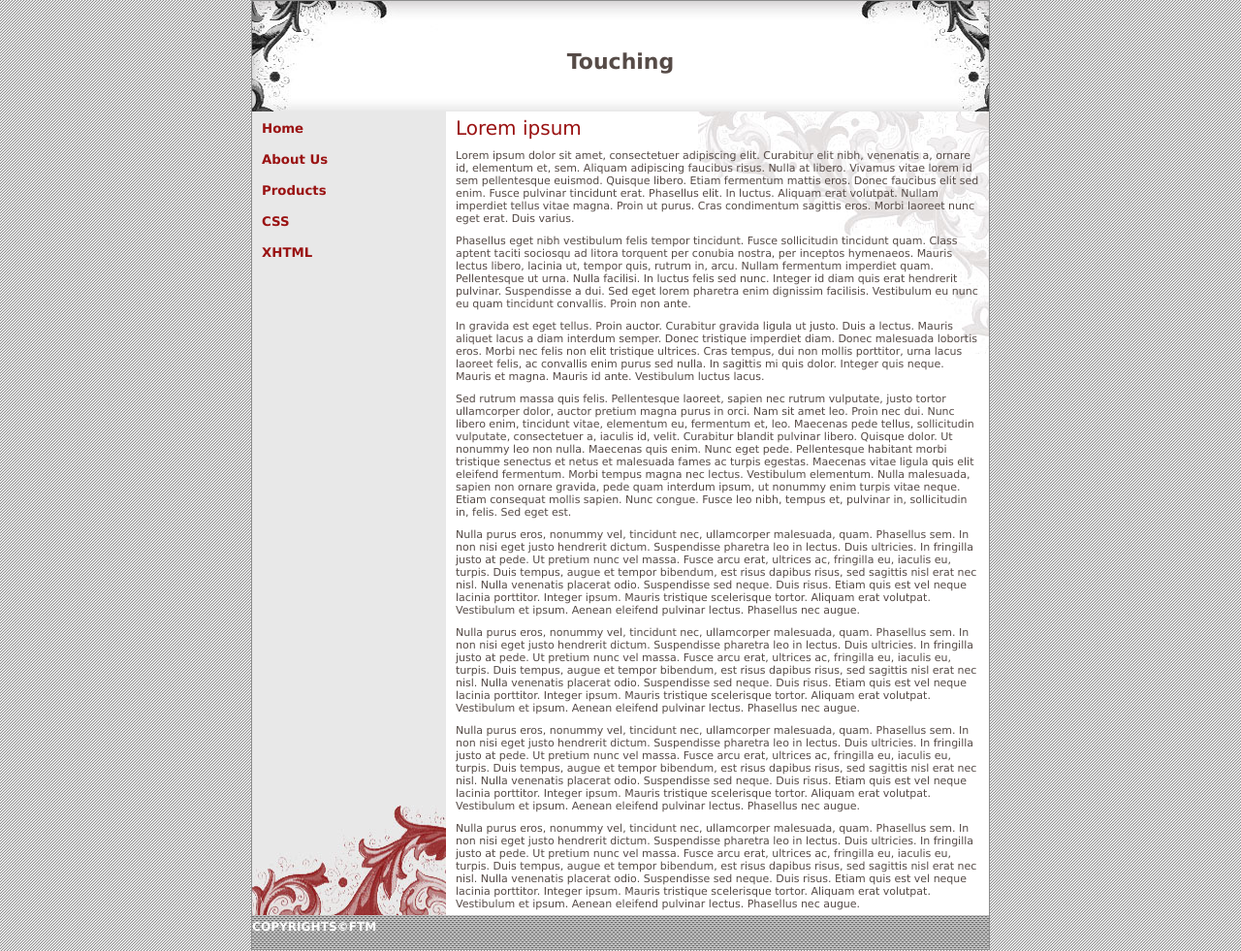
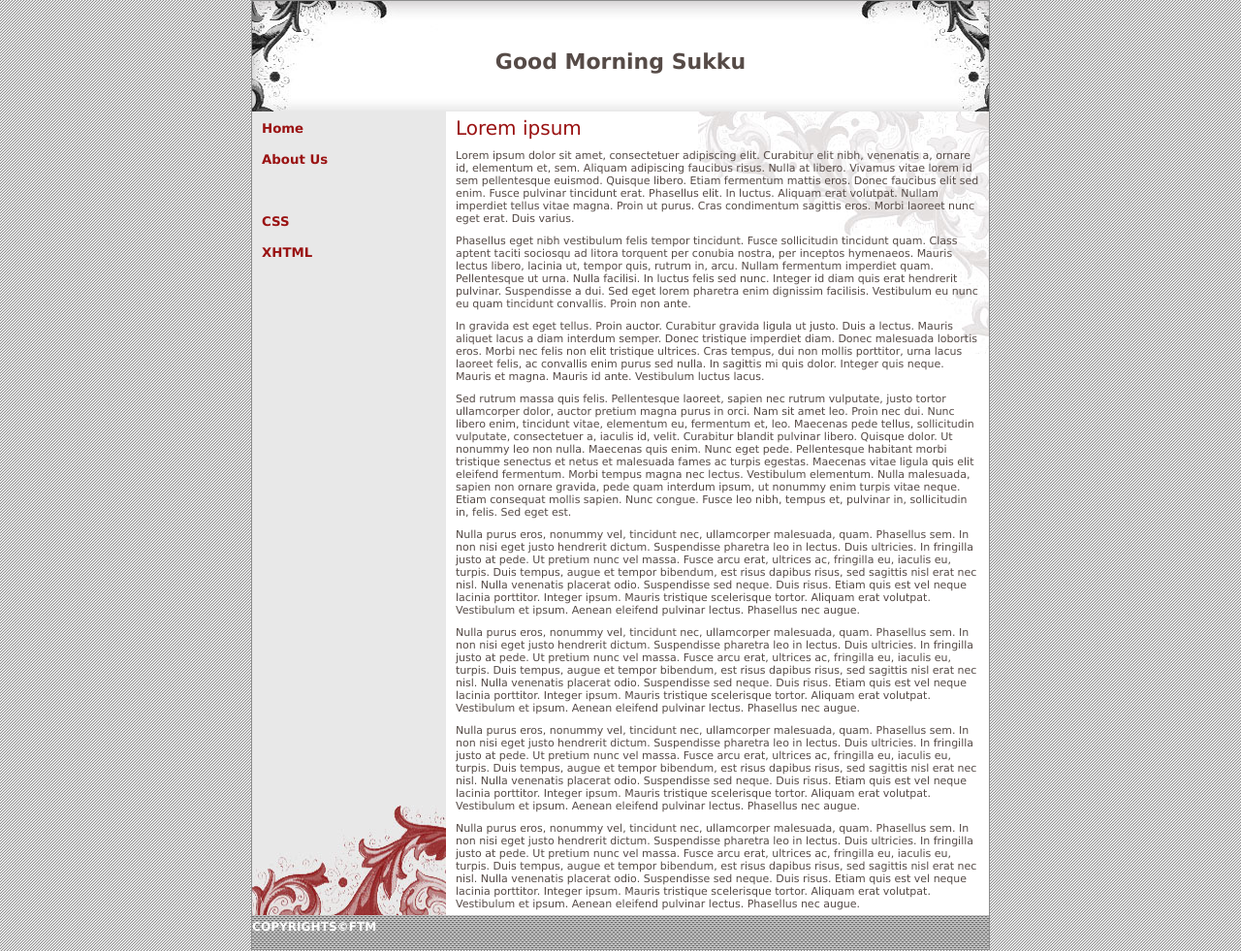
Before and after one commit to vijay1432/https-github.com-mourngrym1969-static, a plain HTML site: page index.html in a window 1280 px wide. Shown: the whole page at 97% size. Drawn offline with Linux system fonts and the light colour scheme.

Commit message:
added some content

```diff
--- a/index.html
+++ b/index.html
@@ -1,9 +1,9 @@
 <!DOCTYPE html PUBLIC "-//W3C//DTD XHTML 1.0 Transitional//EN" "http://www.w3.org/TR/xhtml1/DTD/xhtml1-transitional.dtd">
 <html xmlns="http://www.w3.org/1999/xhtml" xml:lang="en" lang="en">
 <head>
-<title>welcome</title>
+<title>Welcome Sukku</title>
 <meta http-equiv="content-type" content="text/html;charset=utf-8" />
-<meta name="author" content="fatma.hassan@gmail.com" />
+<meta name="author" content="ramesh@gmail.com" />
 <meta name="description" content="FTM" />
 
 
@@ -13,7 +13,7 @@
  <!-- Generated at www.csscreator.com -->
 <div id="container">
 	<div id="banner">
-		<div id='bannertitle'>Touching</div>
+		<div id='bannertitle'>Good Morning Sukku</div>
 	</div>
 
 	<div id="outer">
@@ -23,7 +23,7 @@
    <ul>
      <li><a href="#">Home</a></li>
      <li><a href="#">About Us</a></li>
-     <li><a href="#">Products</a></li>
+     <li><a href="#"></a></li>
      <li><a href="http://jigsaw.w3.org/css-validator/check/referer">CSS</a></li>
      <li><a href="http://validator.w3.org/check?uri=referer">XHTML</a></li>
    </ul>
```
